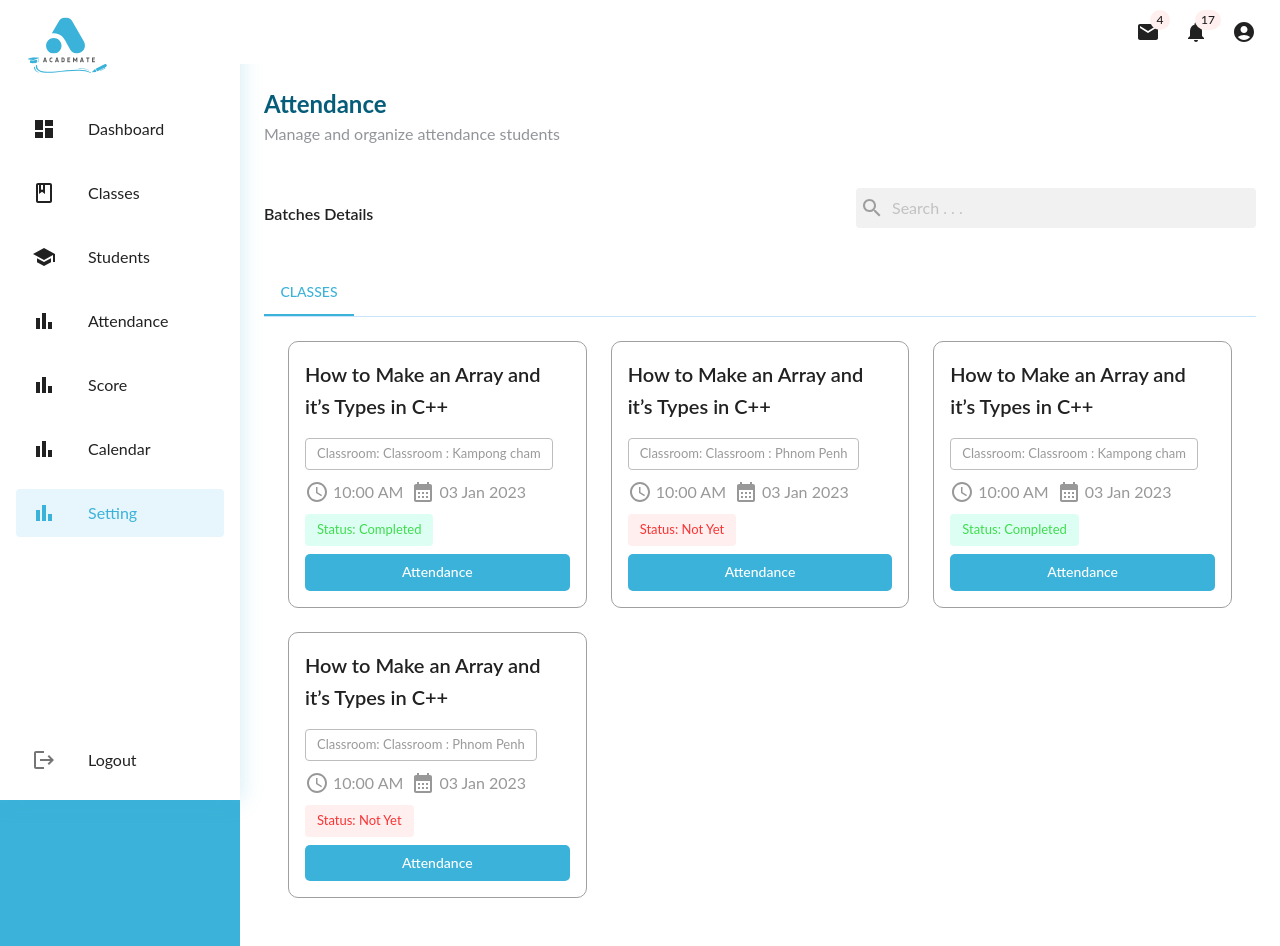
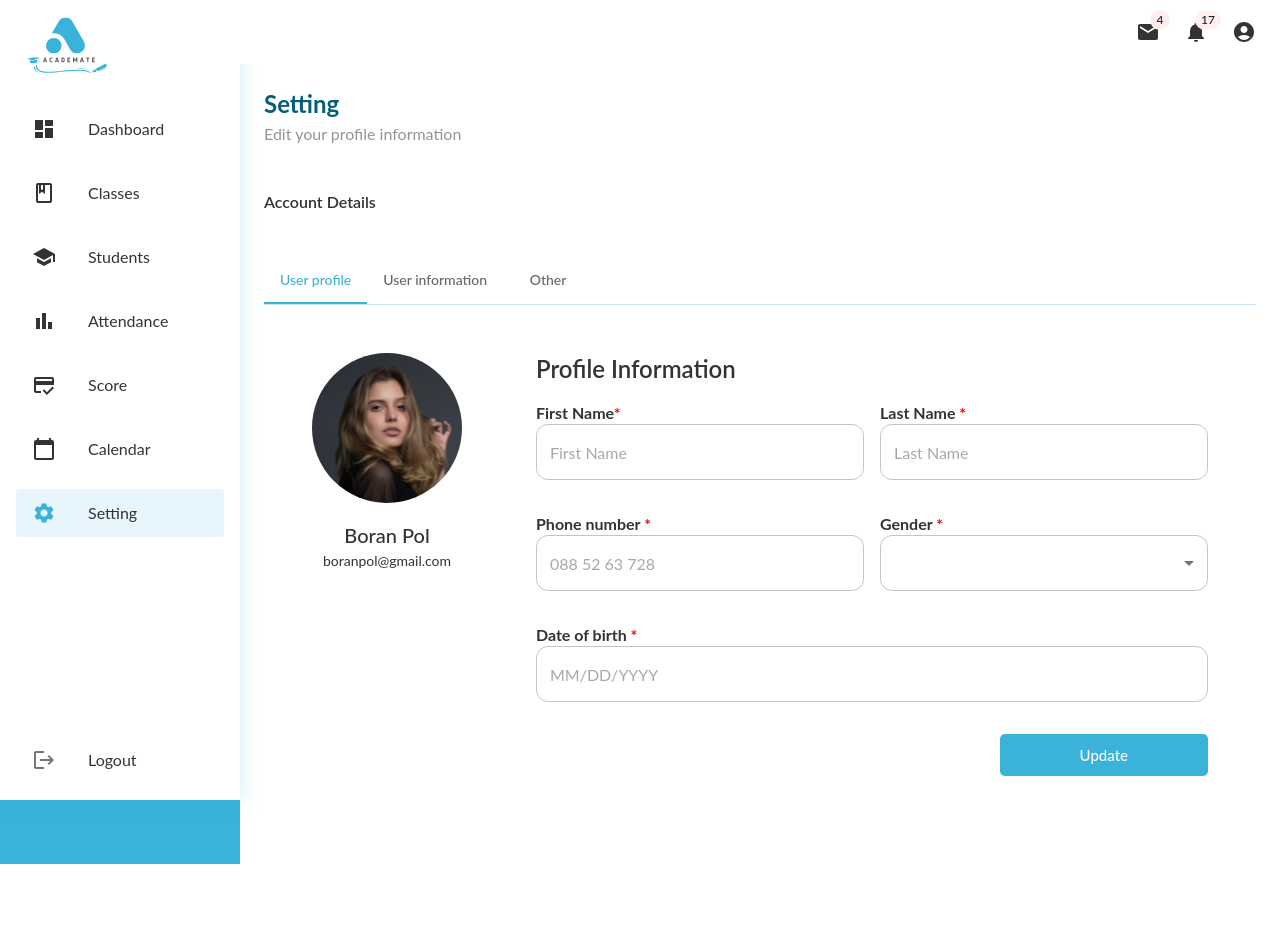
Before and after one commit to chornrithborey/dgc-academate, a React (Create React App) app: page /setting in a window 1280 px wide. After the commit the page ends 864 px from the top, so only its background shows below. Built offline with nearby package versions, Linux system fonts and the light colour scheme.

Commit message:
feat: profile setting page, imp: student data grid

```diff
--- a/src/components/Tables/StudentDataGrid.tsx
+++ b/src/components/Tables/StudentDataGrid.tsx
@@ -60,7 +60,11 @@ const StudentDataGrid: React.FC<StudentDataGridProps> = ({
               >
                 {columns.map((column) => (
                   <TableCell key={column.field} align="left">
-                    {row[column.field as keyof StudentRow]}
+                    {column.renderCell
+                      ? column.renderCell(
+                          { row } as any
+                      )
+                      : row[column.field as keyof StudentRow]}
                   </TableCell>
                 ))}
                 {actionButtons && (
--- a/src/components/Tabs/ClassTab.tsx
+++ b/src/components/Tabs/ClassTab.tsx
@@ -23,7 +23,6 @@ const ClassTab: React.FC = () => {
       <Box
         sx={{
           borderBottom: 1,
-          borderColor: "#C8E4FA",
           p: 0,
           m: 0,
         }}
--- /dev/null
+++ b/src/pages/calendar/index.tsx
@@ -0,0 +1,19 @@
+import React from "react";
+import { Container } from "@mui/material";
+import DashboardHeader from "../../components/DashboardHeader";
+import HeaderSection from "../../components/HeaderSection";
+
+const CalendarPage: React.FC = () => (
+    <Container sx={{ py: 3}}>
+        <DashboardHeader
+            title="Calendar"
+            subtitle="Manage and organize your events"
+            buttonText="Create Event"
+            onButtonClick={() => console.log("Create event")}
+        />
+        <HeaderSection title="Event Details" />
+
+    </Container>
+);
+
+export default CalendarPage;
--- a/src/pages/score/index.tsx
+++ b/src/pages/score/index.tsx
@@ -1,6 +1,14 @@
-import React from "react";
-import { Container, Grid2 as Grid } from "@mui/material";
-import DashboardHeader  from "../../components/DashboardHeader";
+import React, { useState } from "react";
+import {
+  Button,
+  Chip,
+  Container,
+  Grid2 as Grid,
+  Stack,
+  TextField,
+  Typography,
+} from "@mui/material";
+import DashboardHeader from "../../components/DashboardHeader";
 import HeaderSection from "../../components/HeaderSection";
 import StudentDataGrid from "../../components/Tables/StudentDataGrid";
 import ActionButtons from "../../components/Buttons/ActionButtons";
@@ -9,19 +17,67 @@ import { generateMockData } from "../../utils/mockDataGenerator";
 import { StudentRow } from "../../types/student";
 import { RemoveRedEyeOutlined as ViewIcon } from "@mui/icons-material";
 
-const studentData: StudentRow[] = generateMockData(50);
+const initialStudentData: StudentRow[] = generateMockData(50);
 const rowsPerPage = 5;
-const columns = [
-  { field: "id", headerName: "S.No", width: 70 },
-  { field: "firstName", headerName: "Name", width: 130 },
-  { field: "lastName", headerName: "Course", width: 130 },
-  { field: "classroom", headerName: "Classroom", width: 90 },
-  { field: "dateOfBirth", headerName: "Date Of Birth", width: 90 },
-  { field: "attendance", headerName: "Attendance", width: 130 },
-];
 
 const StudentPage: React.FC = () => {
-  const [page, setPage] = React.useState(0);
+  const [page, setPage] = useState(0);
+  const [studentData, setStudentData] = useState(initialStudentData);
+
+  const handleScoreChange = (id: number, newScore: string) => {
+    const validScore = Math.min(Math.max(parseInt(newScore, 10), 0), 100);
+    setStudentData((prevData) =>
+      prevData.map((student) =>
+        student.id === id
+          ? { ...student, score: validScore.toString() }
+          : student
+      )
+    );
+  };
+
+  const columns = [
+    { field: "id", headerName: "S.No", width: 70 },
+    { field: "firstName", headerName: "Name", width: 130 },
+    { field: "lastName", headerName: "Course", width: 130 },
+    { field: "classroom", headerName: "Classroom", width: 90 },
+    {
+      field: "score",
+      headerName: "Score",
+      width: 130,
+      renderCell: (params: any) => (
+        <Stack direction={"row"} alignItems={"center"}>
+          <TextField
+            sx={{ borderRadius: "5px", width: 80, mr: 1 }}
+            value={params.value}
+            onChange={(e) => handleScoreChange(params.row.id, e.target.value)}
+            variant="outlined"
+            size="small"
+          />
+          <Typography variant="subtitle2">/100</Typography>
+        </Stack>
+      ),
+    },
+    {
+      field: "attendance",
+      headerName: "Attendance",
+      width: 130,
+      renderCell: (params: any) => (
+        <Stack direction={"row"} alignItems={"center"}>
+          <Chip
+            sx={{
+              borderRadius: 1,
+              color:
+                params.row.attendance === "Present" ? "#3EDC4E" :  params.row.attendance === "Absent" ? "#FF0000" : "#2C97EB",
+            }}
+            label={`${params.row.attendance}`}
+            color={
+              params.row.attendance === "Present" ? "success" :  params.row.attendance === "Absent" ? "error" : "info"
+            }
+          />
+        </Stack>
+      ),
+    },
+  ];
 
   const handleAction = (row: StudentRow, actionType: string) => {
     alert(`${actionType} clicked for row with id: ${row.id}`);
@@ -42,9 +98,7 @@ const StudentPage: React.FC = () => {
         title="Score Details"
       />
       <Grid>
-        <StudentTabs
-          tabLabels={["Student", "Course score", "Scores"]}
-        >
+        <StudentTabs tabLabels={["Student", "Course score", "Scores"]}>
           <StudentDataGrid
             rows={studentData}
             columns={columns}
@@ -56,7 +110,13 @@ const StudentPage: React.FC = () => {
                 row={row}
                 onAction={handleAction}
                 actions={[
-                  { label: "View Details", color: "#C8E4FA", textColor:"#0D6DC5", icon: <ViewIcon /> }]}
+                  {
+                    label: "View Details",
+                    color: "#C8E4FA",
+                    textColor: "#0D6DC5",
+                    icon: <ViewIcon />,
+                  },
+                ]}
               />
             )}
           />
--- /dev/null
+++ b/src/pages/setting/index.tsx
@@ -0,0 +1,144 @@
+import React from "react";
+import {
+  Avatar,
+  Button,
+  Container,
+  Grid2 as Grid,
+  InputLabel,
+  MenuItem,
+  Select,
+  Stack,
+  TextField,
+  Typography,
+} from "@mui/material";
+import DashboardHeader from "../../components/DashboardHeader";
+import HeaderSection from "../../components/HeaderSection";
+import TabsContainer from "../../components/Tabs/TabsContainer";
+import TabPanel from "../../components/Tabs/TabPanel";
+import { DatePicker, LocalizationProvider } from "@mui/x-date-pickers";
+import { AdapterDayjs } from "@mui/x-date-pickers/AdapterDayjs";
+
+const SettingPage: React.FC = () => (
+  <Container sx={{ py: 3 }}>
+    <DashboardHeader
+      title="Setting"
+      subtitle="Edit your profile information"
+      buttonText="Create"
+      showButton={false}
+    />
+    <HeaderSection title="Account Details" />
+    <TabsContainer tabLabels={["User profile", "User information", "Other"]}>
+      <TabPanel value={0} index={0}>
+        <Grid container direction="row" justifyContent="between">
+          <Grid
+            size={2}
+            container
+            direction="column"
+            justifyContent="start"
+            alignItems="center"
+          >
+            <Avatar
+              sizes="large"
+              src="/assets/setting/avatar.svg"
+              sx={{
+                width: "150px",
+                height: "150px",
+                marginBottom: "1rem",
+              }}
+            />
+            <Typography variant="h6" align="center">
+              Boran Pol
+            </Typography>
+            <Typography variant="body2" align="center">
+              boranpol@gmail.com
+            </Typography>
+          </Grid>
+          <Grid size={1}></Grid>
+          <Grid size={9}>
+            <Typography variant="h5">Profile Information</Typography>
+            <Grid container spacing={2}>
+              <Grid size={6}>
+                <InputLabel
+                  sx={{
+                    color: "text.primary",
+                    fontWeight: "bold",
+                  }}
+                >
+                  First Name
+                  <span style={{ color: "red" }}>*</span>
+                </InputLabel>
+                <TextField placeholder="First Name" fullWidth required />
+              </Grid>
+              <Grid size={6}>
+                <InputLabel
+                  sx={{
+                    color: "text.primary",
+                    fontWeight: "bold",
+                  }}
+                >
+                  Last Name <span style={{ color: "red" }}>*</span>
+                </InputLabel>
+                <TextField placeholder="Last Name" fullWidth required />
+              </Grid>
+              <Grid size={6}>
+                <InputLabel
+                  sx={{
+                    color: "text.primary",
+                    fontWeight: "bold",
+                  }}
+                >
+                  Phone number <span style={{ color: "red" }}>*</span>
+                </InputLabel>
+                <TextField placeholder="088 52 63 728" fullWidth required />
+              </Grid>
+              <Grid size={6}>
+                <InputLabel
+                  sx={{
+                    color: "text.primary",
+                    fontWeight: "bold",
+                  }}
+                >
+                  Gender <span style={{ color: "red" }}>*</span>
+                </InputLabel>
+                <Select fullWidth required>
+                  <MenuItem value={1}>Male</MenuItem>
+                  <MenuItem value={2}>Female</MenuItem>
+                </Select>
+              </Grid>
+              <Grid size={12}>
+                <InputLabel
+                  sx={{
+                    color: "text.primary",
+                    fontWeight: "bold",
+                  }}
+                >
+                  Date of birth <span style={{ color: "red" }}>*</span>
+                </InputLabel>
+                <LocalizationProvider dateAdapter={AdapterDayjs}>
+                  <DatePicker sx={{ width: "100%" }} onChange={() => {}} />
+                </LocalizationProvider>
+              </Grid>
+              <Grid
+                size={12}
+                container
+                justifyContent="flex-end"
+                sx={{ padding: "1rem 0" }}
+              >
+                <Button
+                  sx={{ px: 10 }}
+                  size="large"
+                  variant="contained"
+                  disableElevation
+                >
+                  Update
+                </Button>
+              </Grid>
+            </Grid>
+          </Grid>
+        </Grid>
+      </TabPanel>
+    </TabsContainer>
+  </Container>
+);
+
+export default SettingPage;
--- a/src/routes/index.tsx
+++ b/src/routes/index.tsx
@@ -3,7 +3,9 @@ import ClassesPage from '../pages/classes';
 import StudentPage from '../pages/students';
 import AttendancePage from '../pages/attendance';
 import ScorePage from '../pages/score';
-import { Dashboard, ClassOutlined, School, BarChart } from '@mui/icons-material';
+import SettingPage from '../pages/setting';
+import { Dashboard, ClassOutlined, School, BarChart, CreditScore,CalendarToday, Settings  } from '@mui/icons-material';
+import CalendarPage from '../pages/calendar';
 
 
 export const routes = [
@@ -11,8 +13,8 @@ export const routes = [
   { label: 'Classes', path: '/classes', element: <ClassesPage />, icon: <ClassOutlined /> },
   { label: 'Students', path: '/students', element: <StudentPage />, icon: <School /> },
   { label: 'Attendance', path: '/attendances', element: <AttendancePage />, icon: <BarChart /> },
-  { label: 'Score', path: '/scores', element: <ScorePage />, icon: <BarChart /> },
-  { label: 'Calendar', path: '/calendars', element: <AttendancePage />, icon: <BarChart /> },
-  { label: 'Setting', path: '/setting', element: <AttendancePage />, icon: <BarChart /> },
+  { label: 'Score', path: '/scores', element: <ScorePage />, icon: <CreditScore /> },
+  { label: 'Calendar', path: '/calendars', element: <CalendarPage />, icon: <CalendarToday /> },
+  { label: 'Setting', path: '/setting', element: <SettingPage />, icon: <Settings /> },
 
 ];
--- a/src/theme.ts
+++ b/src/theme.ts
@@ -1,25 +1,40 @@
-// src/theme.ts
 import { createTheme } from '@mui/material/styles';
 
 export const theme = (backgroundColor: string = '#ffffff') =>
   createTheme({
-    colorSchemes : {
-
-    },
     palette: {
       background: { default: backgroundColor },
       primary: {
         main: '#3BB2D9',
       },
+      secondary: {
+        main: '#FF4081',
+      },
       success: {
-        main: '#DDFFF3'
+        main: '#DDFFF3',
+      },
+      info: {
+        main: '#C8E4FA',
       },
       error: {
-        main: '#FFEFEF'
+        main: '#FFEFEF',
+      },
+      text: {
+        primary: '#333333',
+        secondary: '#666666',
       },
     },
     typography: {
       fontFamily: 'Lato, sans-serif',
+      h5: {
+        fontWeight: 600,
+      },
+      body1: {
+        fontSize: '1rem',
+      },
+      button: {
+        textTransform: 'none',
+      },
     },
     components: {
       MuiButton: {
@@ -30,24 +45,22 @@ export const theme = (backgroundColor: string = '#ffffff') =>
           },
           containedPrimary: {
             color: 'white',
-            bgcolor: '#3BB2D9',
+            backgroundColor: '#3BB2D9',
           },
         },
       },
       MuiDrawer: {
         styleOverrides: {
           paper: {
-            borderRight: "none",
+            borderRight: 'none',
           },
           root: {
             backgroundColor: '#3BB2D9',
             width: '0px',
-            borderRight: "none",
-
+            borderRight: 'none',
           },
         },
       },
-
       MuiPaper: {
         styleOverrides: {
           root: {
@@ -55,6 +68,38 @@ export const theme = (backgroundColor: string = '#ffffff') =>
           },
         },
       },
-
+      MuiAppBar: {
+        styleOverrides: {
+        },
+      },
+      MuiTypography: {
+        styleOverrides: {
+          root: {
+            color: '#333333',
+          },
+        },
+      },
+      MuiTextField: {
+        styleOverrides: {
+          root: {
+            borderRadius: '8px',
+          },
+        },
+      },
+      MuiOutlinedInput: {
+        styleOverrides: {
+          root: {
+            borderRadius: '12px',
+          },
+        },
+      },
+      MuiFormLabel: {
+        styleOverrides: {
+          root: {
+            textAlign: 'left',
+            marginTop: '1rem',
+          },
+        },
+      },
     },
   });
--- a/src/types/student.ts
+++ b/src/types/student.ts
@@ -7,6 +7,7 @@ export interface StudentRow {
     age: number | null;
     classroom?: number;
     attendance?: string;
+    score?: string;
   }
 
   export interface Column extends Omit<GridColDef, 'field' | 'headerName' | 'width'> {
--- a/src/utils/mockDataGenerator.tsx
+++ b/src/utils/mockDataGenerator.tsx
@@ -22,5 +22,6 @@ export const generateMockData = (numRows: number): StudentRow[] => {
       dateOfBirth: formatDate(new Date().toISOString()),
       attendance:
         attendanceStatuses[Math.floor(Math.random() * attendanceStatuses.length)],
+        score: '0',
     }));
   };
```
Also changed, not shown: public/assets/setting/avatar.svg (added).
